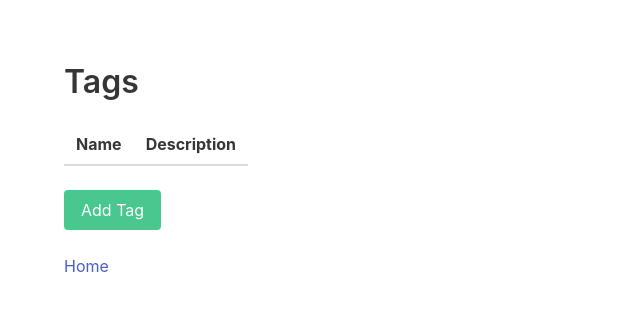
After one commit to zack256/caydio, a Flask app: page /tags/ in a window 1280 px wide. The commit adds this page. Shown: the top 311 px of the page, without its empty margins (0-640 px from the left). Run offline with Flask 2, Linux system fonts and the light colour scheme; the visitor is signed in with stand-in values (Sample User, id 1); data comes from the database, SQL or seed files in the repository; data that the repository does not hold is empty; parts of the project's set-up code (start-up, migrations or seed data) failed here and were passed over; some libraries are stand-ins or nearby versions.

Commit message:
tag start

```diff
--- a/app/main.py
+++ b/app/main.py
@@ -19,6 +19,7 @@ class User(db.Model):
     registered = db.Column(db.DateTime(), default = db.func.now())
     artists = db.relationship("Artist", backref = "user")
     videos = db.relationship("Video", backref = "user")
+    a_tags = db.relationship("ArtistTag", backref = "user")
 
 class Artist(db.Model):
     __tablename__ = "artists"
@@ -26,6 +27,7 @@ class Artist(db.Model):
     name = db.Column(db.String(255))
     added = db.Column(db.DateTime(), default = db.func.now())
     videos = db.relationship("VidConnection")
+    a_tags = db.relationship("ATConn")
     user_id = db.Column(db.Integer(), db.ForeignKey('users.id', ondelete = 'CASCADE'))
 
     def get_readable_name(self):
@@ -52,6 +54,22 @@ class VidConnection(db.Model):
     artist = db.relationship(Artist, backref = "artists_c")
     video = db.relationship(Video, backref = "videos_c")
     note = db.Column(db.String(255))
+
+class ArtistTag(db.Model):
+    __tablename__ = "artist_tags"
+    id = db.Column(db.Integer, primary_key = True)
+    name = db.Column(db.String(50))
+    description = db.Column(db.String(255))
+    a_tags = db.relationship("ATConn")
+    user_id = db.Column(db.Integer(), db.ForeignKey('users.id', ondelete='CASCADE'))
+
+class ATConn(db.Model):
+    __tablename__ = "at_connections"
+    id = db.Column(db.Integer, primary_key = True, autoincrement = True)
+    artist_id = db.Column(db.Integer(), db.ForeignKey("artists.id"), primary_key = True, autoincrement = False)
+    tag_id = db.Column(db.Integer(), db.ForeignKey("artist_tags.id"), primary_key = True, autoincrement = False)
+    artist = db.relationship(Artist, backref = "artists_t")
+    tag = db.relationship(ArtistTag, backref = "tags_t")
 
 def create_user_from_form(username, password_plaintext, email):
     user = User()
@@ -311,6 +329,40 @@ def add_conn():
     db.session.add(conn); db.session.commit()
     return redirect("/")
 
+@app.route("/tags/")
+def tags_pg():
+    user = get_logged_in_user()
+    if not user:
+        return "must log in first!"
+    tags = sorted(user.a_tags, key = lambda x : x.name)
+    return render_template("tags.html", tags = tags)
+
+@app.route("/tags/<tag_name>/")
+def tag_pg(tag_name):
+    user = get_logged_in_user()
+    if not user:
+        return "must log in first!"
+    tag = ArtistTag.query.filter((ArtistTag.user_id == user.id) & (ArtistTag.name == tag_name)).first()
+    if not tag:
+        return "tag doesn't exist!"
+    return render_template("tag.html", tag = tag)
+
+@app.route("/forms/add-tag/", methods = ["POST"])
+def add_tag_form():
+    user = get_logged_in_user()
+    if not user:
+        return "must log in first!"
+    na = request.form["name"]; de = request.form["description"]
+    name = utils.format_tag_name(na)
+    if name == "":
+        return "tag name invalid!"
+    if ArtistTag.query.filter((ArtistTag.user_id == user.id) & (ArtistTag.name == name)).first():
+        return "tag name already taken!"
+    at = ArtistTag(name = name, description = de)
+    at.user_id = user.id
+    db.session.add(at); db.session.commit()
+    return redirect("/tags/{}/".format(name))
+
 @app.route("/refresh")
 def rrr():
     # temporary. :)
--- a/app/templates/artist.html
+++ b/app/templates/artist.html
@@ -63,6 +63,5 @@
         {type : "text", name : "Name", maxlength : 255, required : true, value : "{{ artist.get_readable_name() }}"},
     ];
     let editArtistModal = new FormType(modalsDiv, "Edit Artist", editArtistInputs, {postUrl : "/forms/edit-artist/", confirmMsg : "Are you sure you want to edit this artist?"});
-
 </script>
 {% endblock %}
--- /dev/null
+++ b/app/templates/tag.html
@@ -0,0 +1,6 @@
+{% extends "base.html" %}
+{% block body %}
+<h3 class = "title is-3">{{ tag.name }}</h3>
+<p>{{ tag.description }}</p>
+<p><a href = "/">Home</a> | <a href = "/tags/">Tags</a></p>
+{% endblock %}
--- /dev/null
+++ b/app/templates/tags.html
@@ -0,0 +1,34 @@
+{% extends "base.html" %}
+{% block body %}
+<h3 class = "title is-3">Tags</h3>
+<table class = "table is-striped">
+    <thead>
+        <tr>
+            <th>Name</th>
+            <th>Description</th>
+        </tr>
+    </thead>
+    <tbody>
+        {% for tag in tags %}
+        <tr>
+            <td><a href = "/tags/{{ tag.name }}/">{{ tag.name }}</a></td>
+            <td>{{ tag.description }}</td>
+        </tr>
+        {% endfor %}
+    </tbody>
+</table>
+<div class = "buttons">
+    <button class = "button is-success" onclick = "activateModal('modalWrapper_addTag');">Add Tag</button>
+</div>
+<p><a href = "/">Home</a></p>
+{% endblock %}
+{% block more_bottom %}
+<script>
+    let modalsDiv = document.getElementById("modalsDiv");
+    let addTagInputs = [
+        {type : "text", name : "Name", maxlength : 50, required : true},
+        {type : "text", name : "Description", maxlength : 255},
+    ];
+    let addTagModal = new FormType(modalsDiv, "Add Tag", addTagInputs, {postUrl : "/forms/add-tag/", confirmMsg : "Are you sure you want to add this tag?"});
+</script>
+{% endblock %}
```
Also changed, not shown: app/utils.py (+17 -0 lines).
